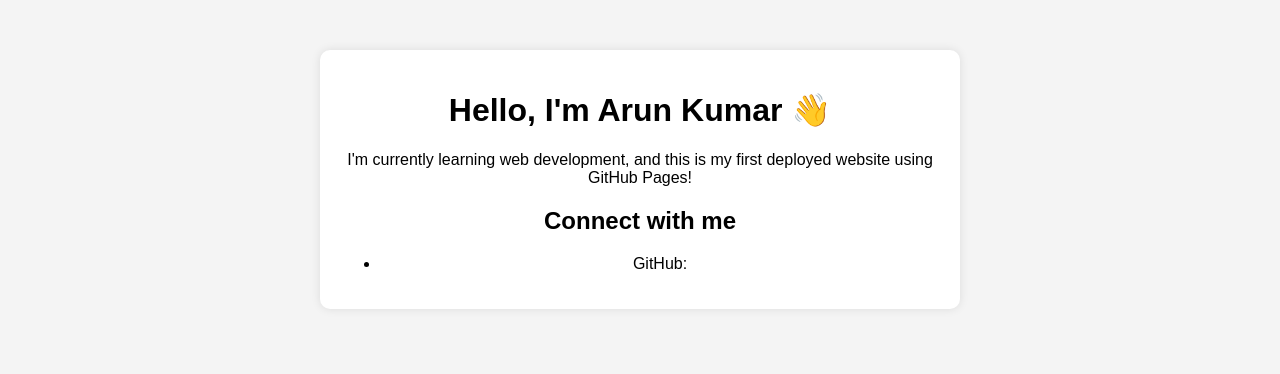
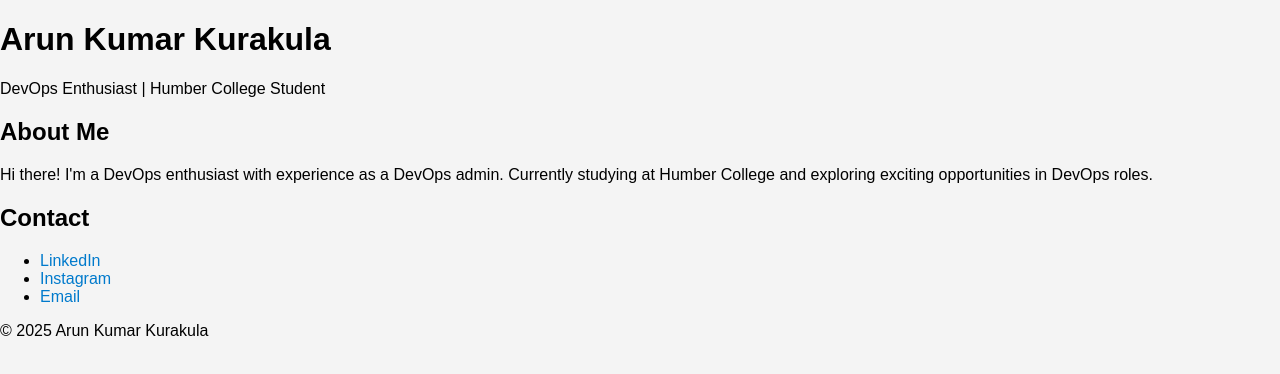
Before and after one commit to D6-prebuxofa/About-Me, a plain HTML site: page index.html in a window 1280 px wide. Drawn offline with Linux system fonts and the light colour scheme.

Commit message:
Update index.html

```diff
--- a/index.html
+++ b/index.html
@@ -2,19 +2,31 @@
 <html lang="en">
 <head>
   <meta charset="UTF-8">
-  <title>About Me</title>
+  <meta name="viewport" content="width=device-width, initial-scale=1">
+  <title>About Me - Arun Kumar Kurakula</title>
   <link rel="stylesheet" href="styles.css">
 </head>
 <body>
-  <div class="container">
-    <h1>Hello, I'm Arun Kumar 👋</h1>
-    <p>I'm currently learning web development, and this is my first deployed website using GitHub Pages!</p>
-
-    <h2>Connect with me</h2>
-    <ul>
-      <li>GitHub: <a href="https://github.com/D6-prebuxofa</a></li>
-      <li>LinkedIn: <a href="https://www.linkedin.com/in/arun-kurakula</a></li>
-    </ul>
-  </div>
+  <header>
+    <h1>Arun Kumar Kurakula</h1>
+    <p>DevOps Enthusiast | Humber College Student</p>
+  </header>
+  <main>
+    <section>
+      <h2>About Me</h2>
+      <p>Hi there! I'm a DevOps enthusiast with experience as a DevOps admin. Currently studying at Humber College and exploring exciting opportunities in DevOps roles.</p>
+    </section>
+    <section>
+      <h2>Contact</h2>
+      <ul>
+        <li><a href="https://www.linkedin.com/in/arun-kurakula" target="_blank">LinkedIn</a></li>
+        <li><a href="https://www.instagram.com/arun______tinku" target="_blank">Instagram</a></li>
+        <li><a href="mailto:your.email@example.com">Email</a></li>
+      </ul>
+    </section>
+  </main>
+  <footer>
+    <p>&copy; 2025 Arun Kumar Kurakula</p>
+  </footer>
 </body>
 </html>
```
